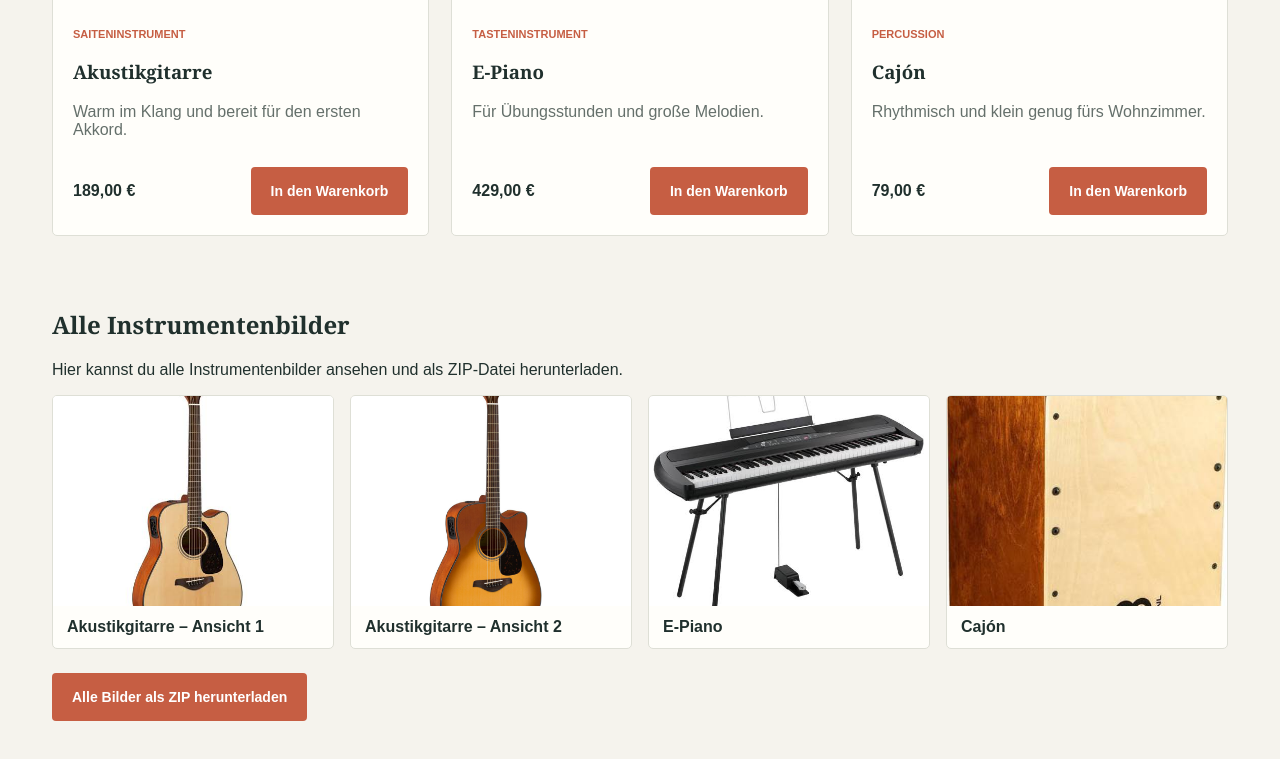
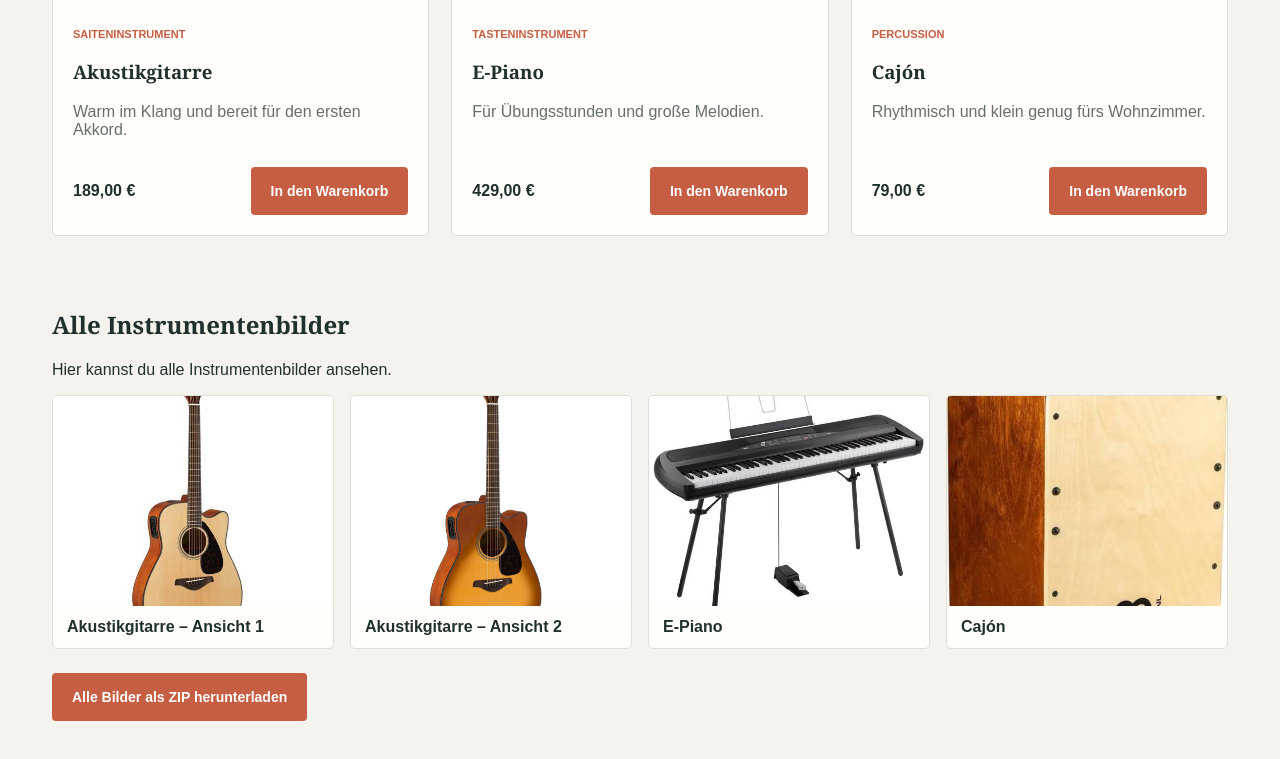
Before and after one commit to mili433/milenas-klangladen, a plain HTML site: page index.html in a window 1280 px wide. Shown: the part 983-1742 px from the top of the page. Drawn offline with nearby package versions, Linux system fonts and the light colour scheme.

Commit message:
Update gallery description to remove download option
Removed the download option for instrument images from the gallery section.

```diff
--- a/index.html
+++ b/index.html
@@ -71,7 +71,7 @@
 
         <section class="gallery" id="bilder">
             <h2>Alle Instrumentenbilder</h2>
-            <p>Hier kannst du alle Instrumentenbilder ansehen und als ZIP-Datei herunterladen.</p>
+            <p>Hier kannst du alle Instrumentenbilder ansehen.</p>
             <div class="gallery-grid">
                 <div class="gallery-card"><img src="gitarre-1.jpg" alt="Akustikgitarre – Ansicht 1" loading="eager"><p>Akustikgitarre – Ansicht 1</p></div>
                 <div class="gallery-card"><img src="gitarre-2.jpg" alt="Akustikgitarre – Ansicht 2" loading="eager"><p>Akustikgitarre – Ansicht 2</p></div>
```
